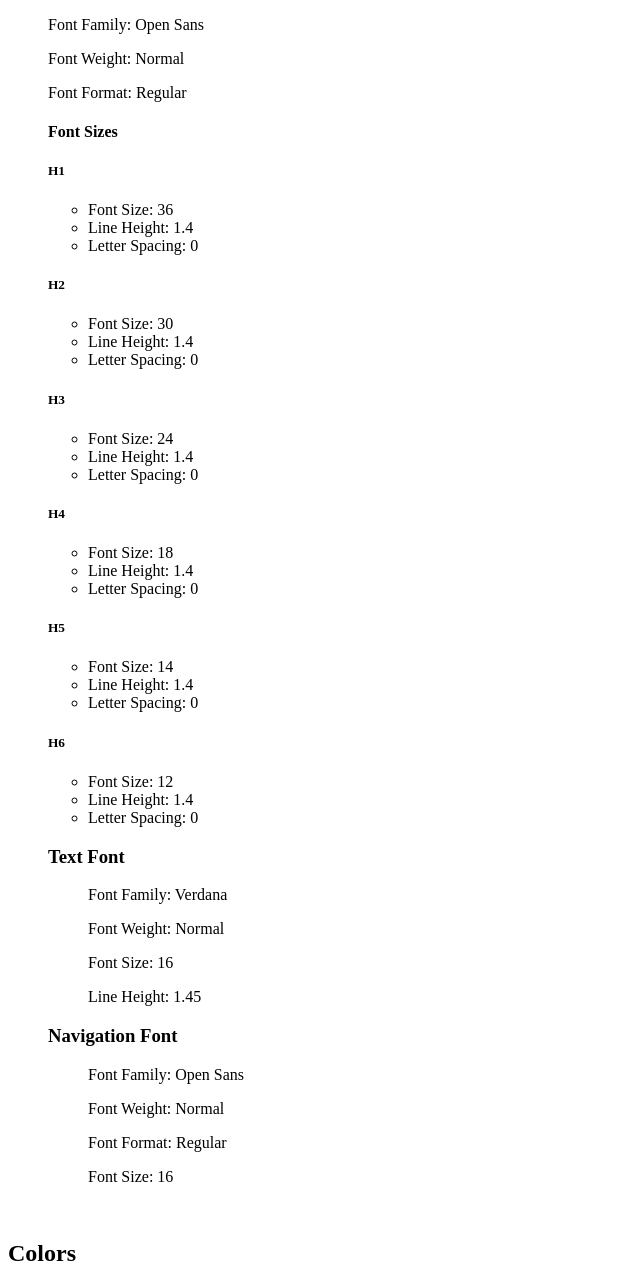
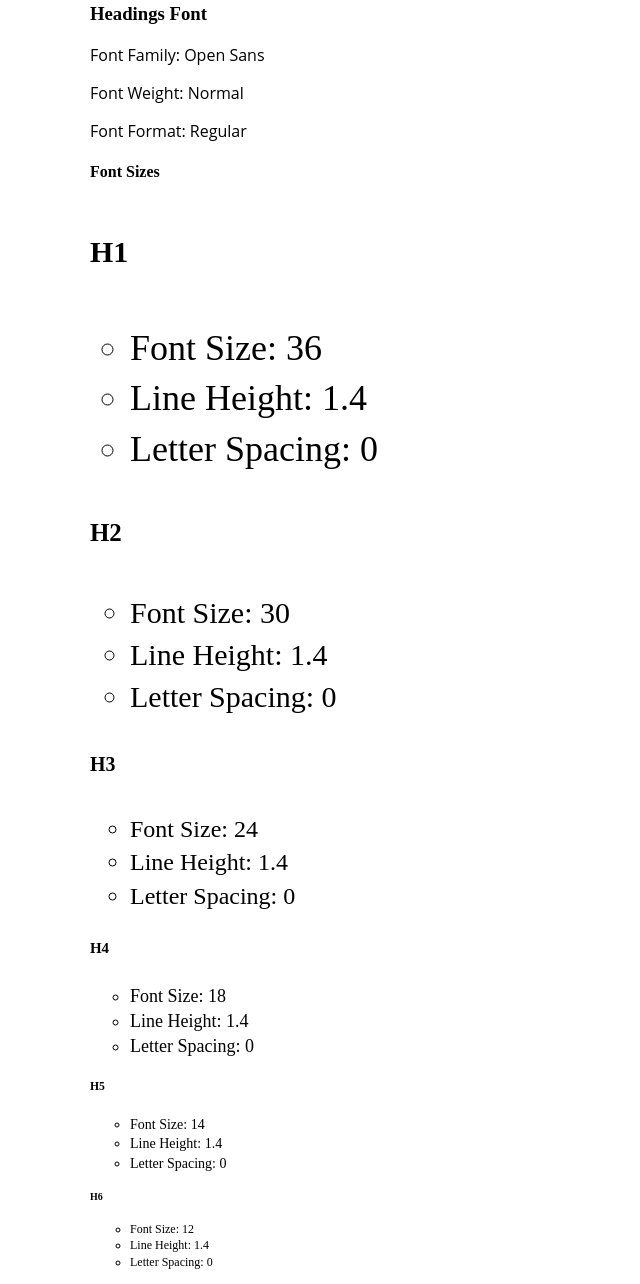
Before and after one commit to tonomoshia/lizwpstyleguide, a plain HTML site: page index.html in a window 1280 px wide. Shown: the part 152-1436 px from the top of the page, without its empty margins (0-640 px from the left). Drawn offline with Linux system fonts and the light colour scheme.

Commit message:
css for heading fonts

```diff
--- a/index.html
+++ b/index.html
@@ -16,42 +16,54 @@
             <p class="headings">Font Weight: Normal</p>
             <p class="headings">Font Format: Regular</p>
             <h4>Font Sizes</h4>
+            <div id="h1">
                 <h5>H1</h5>
                 <ul>
                     <li>Font Size: 36</li>
                     <li>Line Height: 1.4</li>
                     <li>Letter Spacing: 0</li>
                 </ul>
+            </div>
+            <div id="h2">
                 <h5>H2</h5>
                 <ul>
                     <li>Font Size: 30</li>
                     <li>Line Height: 1.4</li>
                     <li>Letter Spacing: 0</li>
                 </ul>
+            </div>
+            <div id="h3">
                 <h5>H3</h5>
                 <ul>
                     <li>Font Size: 24</li>
                     <li>Line Height: 1.4</li>
                     <li>Letter Spacing: 0</li>
                 </ul>
+            </div>
+            <div id="h4">
                 <h5>H4</h5>
                 <ul>
                     <li>Font Size: 18</li>
                     <li>Line Height: 1.4</li>
                     <li>Letter Spacing: 0</li>
                 </ul>
+            </div>
+            <div id="h5">
             <h5>H5</h5>
                 <ul>
                     <li>Font Size: 14</li>
                     <li>Line Height: 1.4</li>
                     <li>Letter Spacing: 0</li>
                 </ul>
+            </div>
+            <div id="h6">
                 <h5>H6</h5>
                 <ul>
                     <li>Font Size: 12</li>
                     <li>Line Height: 1.4</li>
                     <li>Letter Spacing: 0</li>
                 </ul>
+            </div>
             <h3>Text Font</h3>
             <ul>
                 <p>Font Family: Verdana</p>
--- a/styles.css
+++ b/styles.css
@@ -0,0 +1,38 @@
+body {
+    margin: 50px;
+}
+.headings {
+    font-family: "Open Sans";
+    font-weight: normal;
+    font-style: normal;
+}
+#h1 {
+    font-size: 36px;
+    line-height: 1.4;
+    letter-spacing: 0;
+}
+#h2 {
+    font-size: 30px;
+    line-height: 1.4;
+    letter-spacing: 0;
+}
+#h3 {
+    font-size: 24px;
+    line-height: 1.4;
+    letter-spacing: 0;
+}
+#h4 {
+    font-size: 18px;
+    line-height: 1.4;
+    letter-spacing: 0;
+}
+#h5 {
+    font-size: 14px;
+    line-height: 1.4;
+    letter-spacing: 0;
+}
+#h6 {
+    font-size: 12px;
+    line-height: 1.4;
+    letter-spacing: 0;
+}
```
Lines whose indentation alone changed are shown as unchanged.
